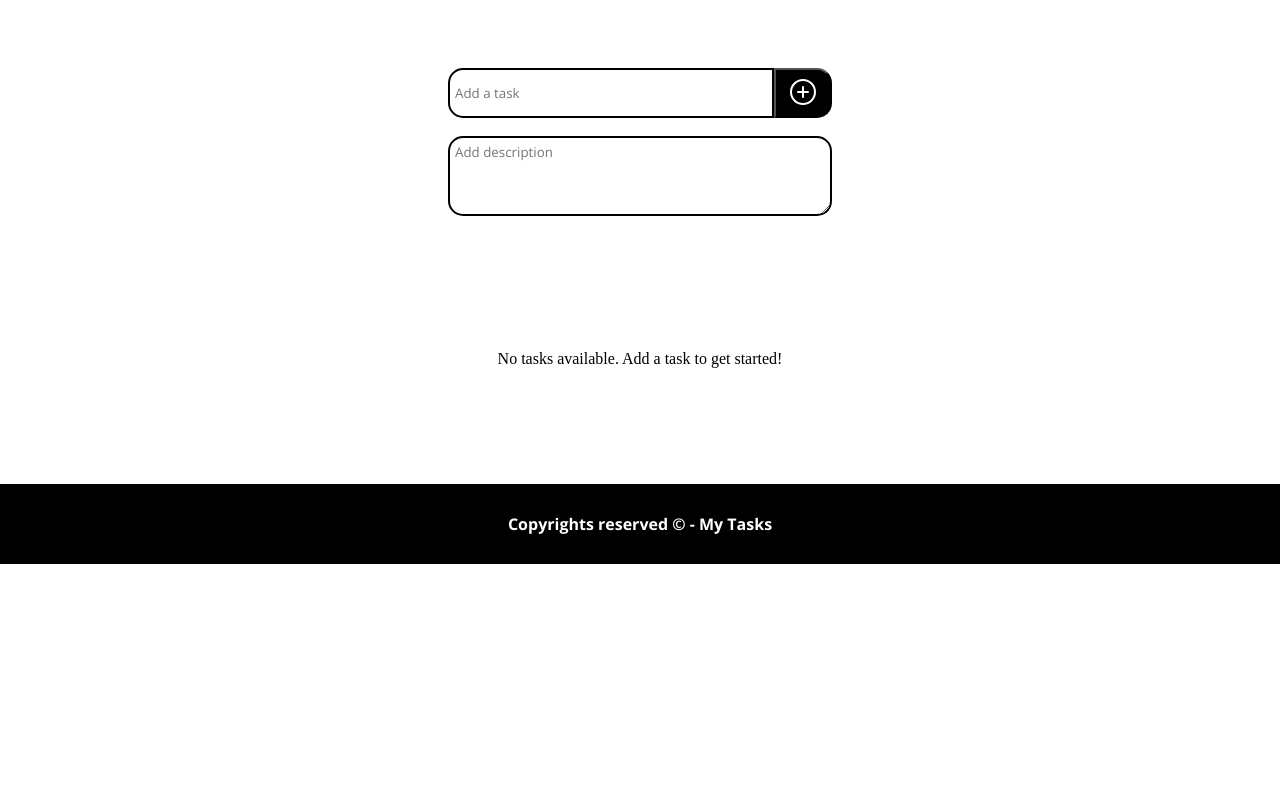
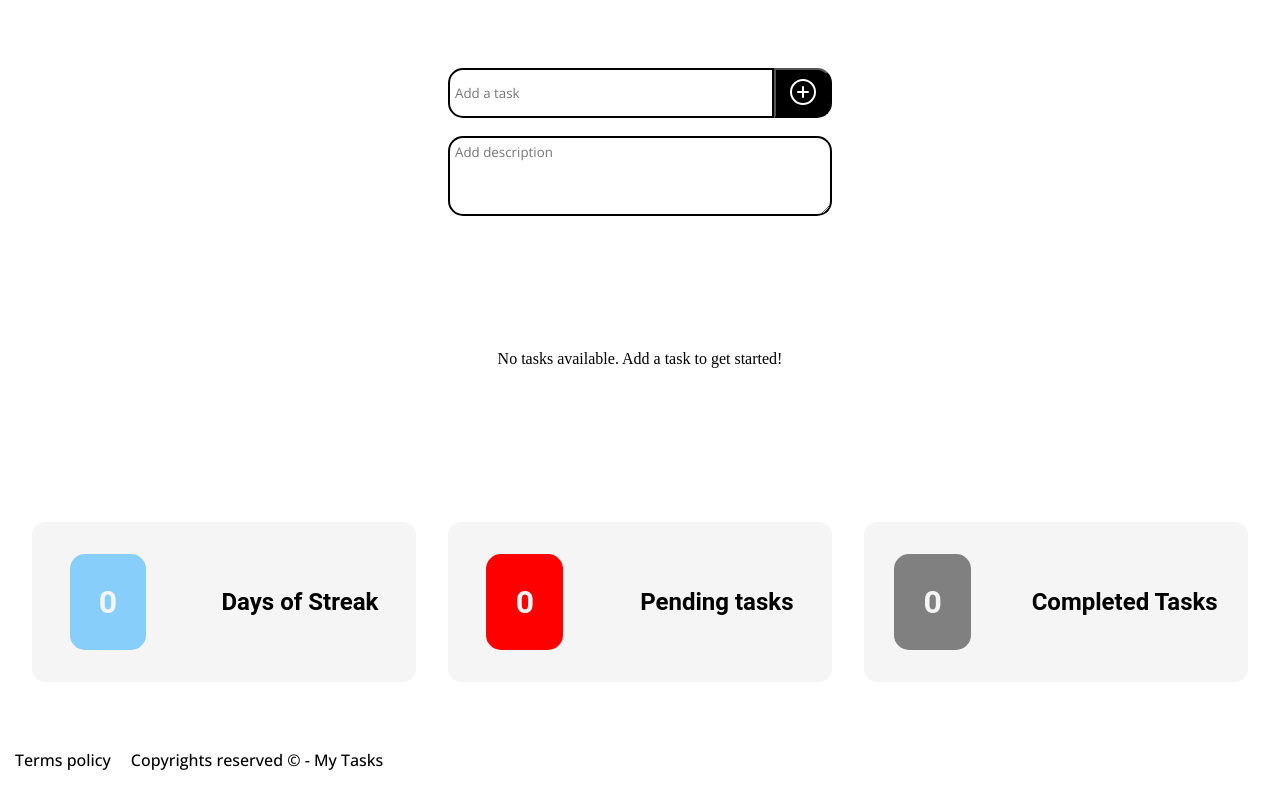
Before and after one commit to Developer-Madhu/MyTasks, a React (Vite) app: page / in a window 1280 px wide. Shown: the part 450-1250 px from the top of the page. Before the commit the page ends 1014 px from the top, so only its background shows below. Built offline with nearby package versions, Linux system fonts and the light colour scheme.

Commit message:
created analytics & added time for tasks

```diff
--- /dev/null
+++ b/src/Components/Analytics.css
@@ -0,0 +1,63 @@
+.analytics{
+    display: flex;
+    width: 100%;
+    font-family: 'Roboto';
+    justify-content: space-evenly;
+    align-items: center;
+    height: 200px;
+}
+.analytics h3{
+    font-size: 2em;
+}
+.count{
+    font-weight: 600;
+    font-size: 2em;
+}
+.first-div, .second-div, .third-div{
+    background-color: whitesmoke;
+    height: 80%;
+    justify-content: space-around;
+    align-items: center;
+    display: flex;
+    border-radius: 13px;
+    width: 30%;
+}
+.first-div .count{
+    background-color: lightskyblue;
+    color: whitesmoke;
+    height: 60%;
+    width: 20%;
+    place-content: center;
+    text-align: center;
+    border-radius: 15px;
+}
+.second-div .count{
+    background-color: red;
+    color: whitesmoke;
+    height: 60%;
+    width: 20%;
+    place-content: center;
+    text-align: center;
+    border-radius: 15px;
+}
+.third-div .count{
+    background-color: grey;
+    color: whitesmoke;
+    height: 60%;
+    width: 20%;
+    place-content: center;
+    text-align: center;
+    border-radius: 15px;
+}
+
+@media only screen and (max-width:1024px){
+    .analytics{
+        flex-direction: column;
+        height: 300px;
+        gap: 15px;
+    }
+    .first-div, .second-div, .third-div{
+        width: 95%;
+        height: 33%;
+    }
+}
--- /dev/null
+++ b/src/Components/Analytics.jsx
@@ -0,0 +1,29 @@
+import React from 'react'
+import './Analytics.css'
+
+const Analytics = () => {
+    return (
+        <div className='analytics'>
+            <div className="first-div">
+                <div className="count">0</div>
+                <div className="names">
+                    <h2>Days of Streak</h2>
+                </div>
+            </div>
+            <div className="second-div">
+                <div className="count">0</div>
+                <div className="names">
+                    <h2>Pending tasks</h2>
+                </div>
+            </div>
+            <div className="third-div">
+                <div className="count">0</div>
+                <div className="names">
+                    <h2>Completed Tasks</h2>
+                </div>
+            </div>
+        </div>
+    )
+}
+
+export default Analytics
--- a/src/Components/Footer.css
+++ b/src/Components/Footer.css
@@ -1,9 +1,12 @@
 .footer{
-    background-color: black;
+    background-color: white;
     height: 5em;
     display: flex;
+    padding: 15px;
+    gap: 10px;
+    font-weight:500;
     font-family: 'Open Sans';
-    justify-content: center;
+    justify-content:flex-start;
     align-items: center;
-    color: white;
+    color: black;
 }
--- a/src/Components/Footer.jsx
+++ b/src/Components/Footer.jsx
@@ -4,7 +4,9 @@ import './Footer.css'
 const Footer = () => {
   return (
     <div className='footer'>
-        <h4>Copyrights reserved &copy; - My Tasks</h4>
+      <p>Terms policy</p>
+      <br />
+      <p>Copyrights reserved &copy; - My Tasks</p>
     </div>
   )
 }
--- a/src/Components/MainText.jsx
+++ b/src/Components/MainText.jsx
@@ -5,7 +5,7 @@ const MainText = () => {
   return (
     <div className='maintext'>
         <h2>Plan your day,</h2>
-        <h2>Increase your Prductivity</h2>
+        <h2>Increase your Productivity</h2>
         <h2>with tiny steps everyday.</h2>
         <br />
         <p>Plan, Perform & Succeed</p>
--- a/src/Components/Search.css
+++ b/src/Components/Search.css
@@ -46,6 +46,7 @@
         display: flex;
         width: 70%;
     }
+
     .searchbox button{
         width: 20%;
     }
--- a/src/Components/Tasks.css
+++ b/src/Components/Tasks.css
@@ -17,11 +17,18 @@
     text-overflow: ellipsis;
     scroll-behavior: smooth;
     padding: 15px;
-    background-color: lightgreen;
+    /* background-color:rgba(218, 165, 32, 0.756); */
+    background-color: #53f5b4;
     height: 90%;
     /* display: none; */
+}
+.tasks::-webkit-scrollbar{
+    display: none;
 }
 #hash{
     opacity: 0.3;
     color: black;
 }
+#time{
+    opacity: 0.3;
+}
--- a/src/Components/Tasks.jsx
+++ b/src/Components/Tasks.jsx
@@ -7,16 +7,23 @@ const Tasks = ({ taskVals }) => {
   const handleSingleClick = (index) => {
     const updatedTasks = tasks.map((task, i) =>
       i === index
-        ? { ...task, isStriked: !task.isStriked } // Toggle `isStriked` property
+        ? { ...task, isStriked: !task.isStriked }
         : task
     );
     setTasks(updatedTasks);
   };
 
+    const now = new Date();
+    const hours = now.getHours();
+    const minutes = now.getMinutes();
+    const seconds = now.getSeconds();
+
+    const formattedTime = `${String(hours).padStart(2, '0')}:${String(minutes).padStart(2, '0')}`;
+
   const handleDoubleClick = (index) => {
-    const updatedTasks = tasks.filter((_, i) => i !== index); // Remove the task
+    const updatedTasks = tasks.filter((_, i) => i !== index);
     setTasks(updatedTasks);
-    localStorage.setItem('tasks', JSON.stringify(updatedTasks)); // Update localStorage
+    localStorage.setItem('tasks', JSON.stringify(updatedTasks));
   };
 
   return (
@@ -29,6 +36,8 @@ const Tasks = ({ taskVals }) => {
             <h2>{task.title}</h2>
             <br />
             <p>{task.info}</p>
+            <br /><br />
+            <p id='time'>{formattedTime}</p>
           </div>
         ))
       ) : (
--- a/src/Home.jsx
+++ b/src/Home.jsx
@@ -3,6 +3,7 @@ import Navbar from './Components/Navbar'
 import MainText from './Components/MainText'
 import Search from './Components/Search'
 import Footer from './Components/Footer'
+import Analytics from './Components/Analytics'
 
 const Home = () => {
   return (
@@ -10,6 +11,9 @@ const Home = () => {
         <Navbar />
         <MainText />
         <Search />
+        <br />
+        <Analytics />
+        <br />
         <Footer />
     </div>
   )
```
